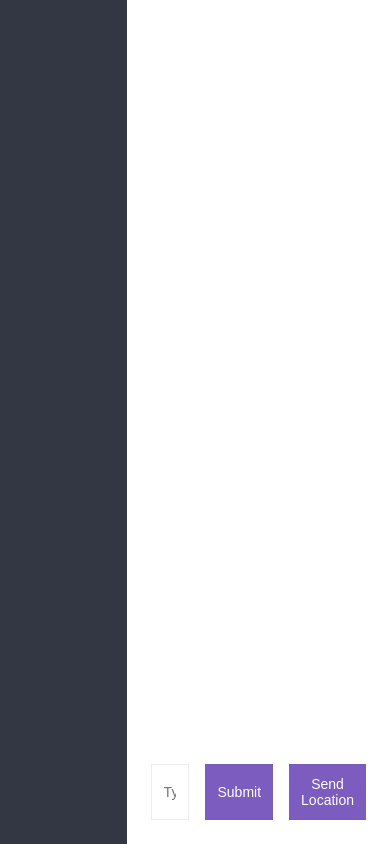
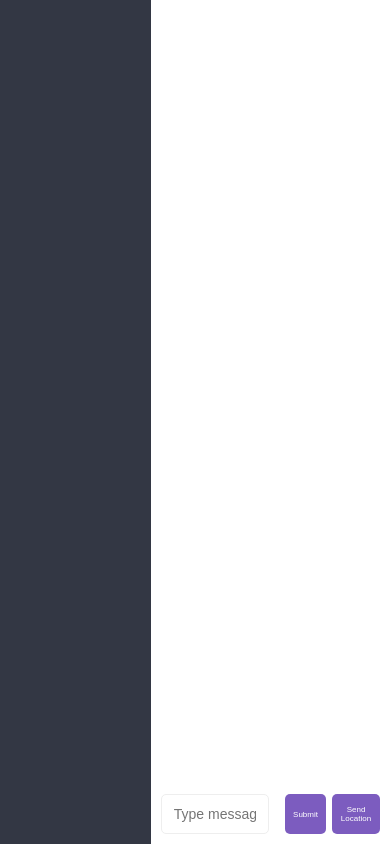
Before and after one commit to sambitsuvankar/Chat-App, a website: page public/chat.html in a window 390 px wide. Drawn offline with nearby package versions, Linux system fonts and the light colour scheme; no server answers.

Commit message:
4th commit

```diff
--- a/public/chat.html
+++ b/public/chat.html
@@ -6,7 +6,7 @@
     <meta name="viewport" content="width=device-width, initial-scale=1.0">
     <title>Chat app</title>
     <link rel="icon" href="./img/favicon.png">
-    <link rel="stylesheet" href="./css/styles.min.css">
+    <link rel="stylesheet" href="./css/styles.css">
 </head>
 <body>
 
--- a/public/css/styles.css
+++ b/public/css/styles.css
@@ -46,6 +46,13 @@ button {
     font-size: 16px;
     transition: background .3s ease;
 }
+@media screen and (max-width : 512px) {
+    button{
+        padding: 8px;
+        border-radius: 5px;
+    }
+}
+
 
 button:hover {
     background: #6b47b8;
@@ -141,11 +148,23 @@ button:disabled {
     margin-top: 16px;
     padding: 24px;
 }
+@media screen and (max-width: 512px){
+    .compose{
+        padding: 10px;
+        height: 60px;
+    }
+
+}
 
 .compose form {
     display: flex;
     flex-grow: 1;
     margin-right: 16px;
+}
+@media screen and (max-width : 512px) {
+    .compose form{
+        margin-right: 6px;
+    }
 }
 
 .compose input {
@@ -158,6 +177,14 @@ button:disabled {
 
 .compose button {
     font-size: 14px;
+}
+@media screen and (max-width : 512px) {
+    .compose button{
+        font-size: 8px;
+    }
+    .compose input{
+        border-radius: 5px;
+    }
 }
 
 /* Chat Sidebar Styles */
```
